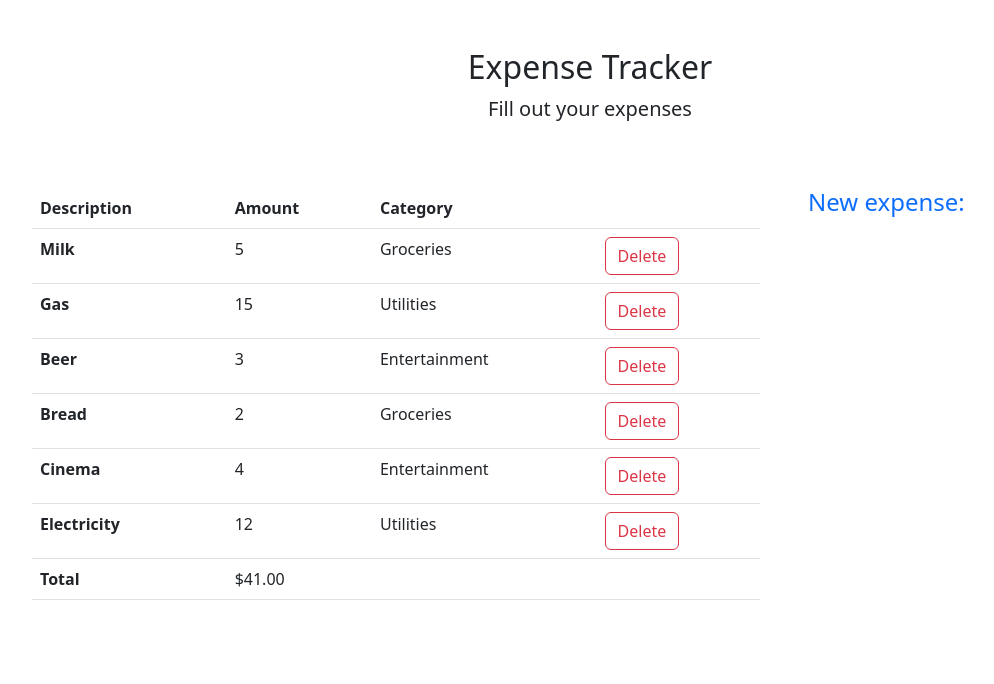
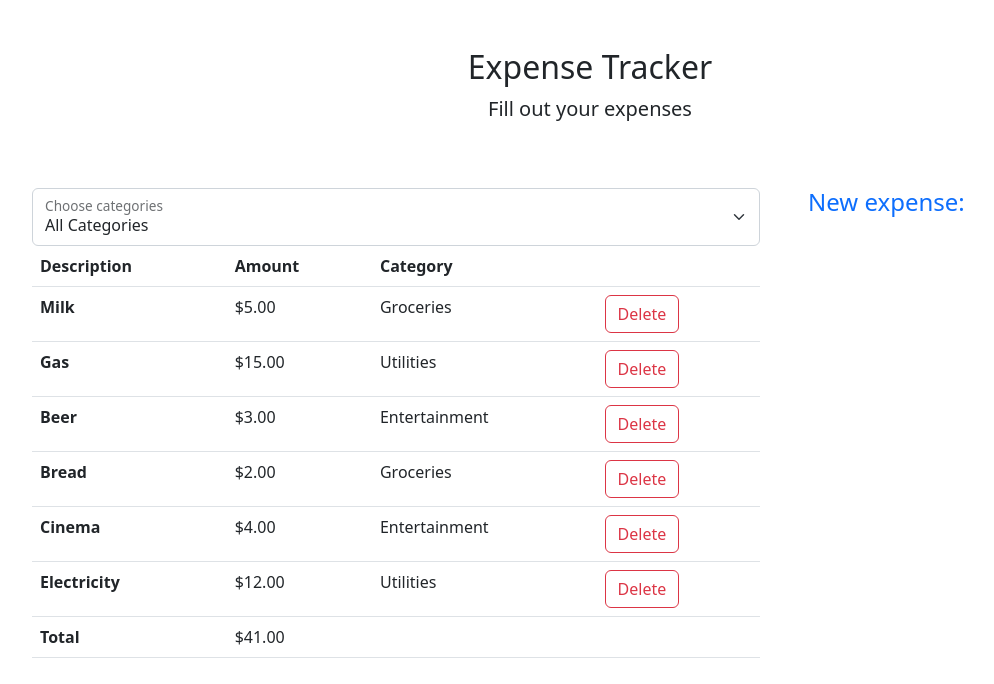
Before and after one commit to Farlaf/expense-tracker-reactjs, a React (Vite) app: page / in a window 1280 px wide. Shown: the top 684 px of the page, without its empty margins (50-1044 px from the left). Built offline with nearby package versions, Linux system fonts and the light colour scheme.

Commit message:
add ExpensFilter

```diff
--- a/src/App.tsx
+++ b/src/App.tsx
@@ -1,4 +1,5 @@
 import { useState } from "react";
+import ExpenseFilter from "./components/ExpenseFilter";
 import ExpenseList from "./components/ExpenseList";
 
 function App() {
@@ -32,6 +33,16 @@ function App() {
         setExpenses(expenses.filter((item) => item !== obj));
     };
 
+    const filterExpenses = (filter: string) => {
+        setExpenses(
+            expenses.map((item) =>
+                item.category === filter || filter === ""
+                    ? { ...item, show: true }
+                    : { ...item, show: false }
+            )
+        );
+    };
+
     return (
         <>
             <div className="container">
@@ -45,6 +56,11 @@ function App() {
                             <h4 className="mb-3 text-primary">New expense:</h4>
                         </div>
                         <div className="col-md-7 col-lg-8">
+                            <ExpenseFilter
+                                categories={expenseCategory}
+                                onChange={filterExpenses}
+                            />
+
                             <ExpenseList
                                 items={expenses}
                                 onDelete={deleteExpenses}
--- /dev/null
+++ b/src/components/ExpenseFilter.tsx
@@ -0,0 +1,28 @@
+interface Props {
+    categories: string[];
+    onChange: (category: string) => void;
+}
+
+const ExpenseFilter = ({ categories, onChange }: Props) => {
+    return (
+        <div className="form-floating">
+            <select
+                className="form-select"
+                id="floatingSelect"
+                aria-label="Floating label select example"
+                defaultValue=""
+                onChange={(e) => onChange(e.target.value)}
+            >
+                <option value="">All Categories</option>
+                {categories.map((item) => (
+                    <option key={item} value={item}>
+                        {item}
+                    </option>
+                ))}
+            </select>
+            <label htmlFor="floatingSelect">Choose categories</label>
+        </div>
+    );
+};
+
+export default ExpenseFilter;
--- a/src/components/ExpenseList.tsx
+++ b/src/components/ExpenseList.tsx
@@ -28,7 +28,7 @@ const ExpenseList = ({ items, onDelete }: Props) => {
                             item.show && (
                                 <tr key={item.description}>
                                     <th scope="row">{item.description}</th>
-                                    <td>{item.amount}</td>
+                                    <td>${item.amount}.00</td>
                                     <td>{item.category}</td>
                                     <td>
                                         <button
```
